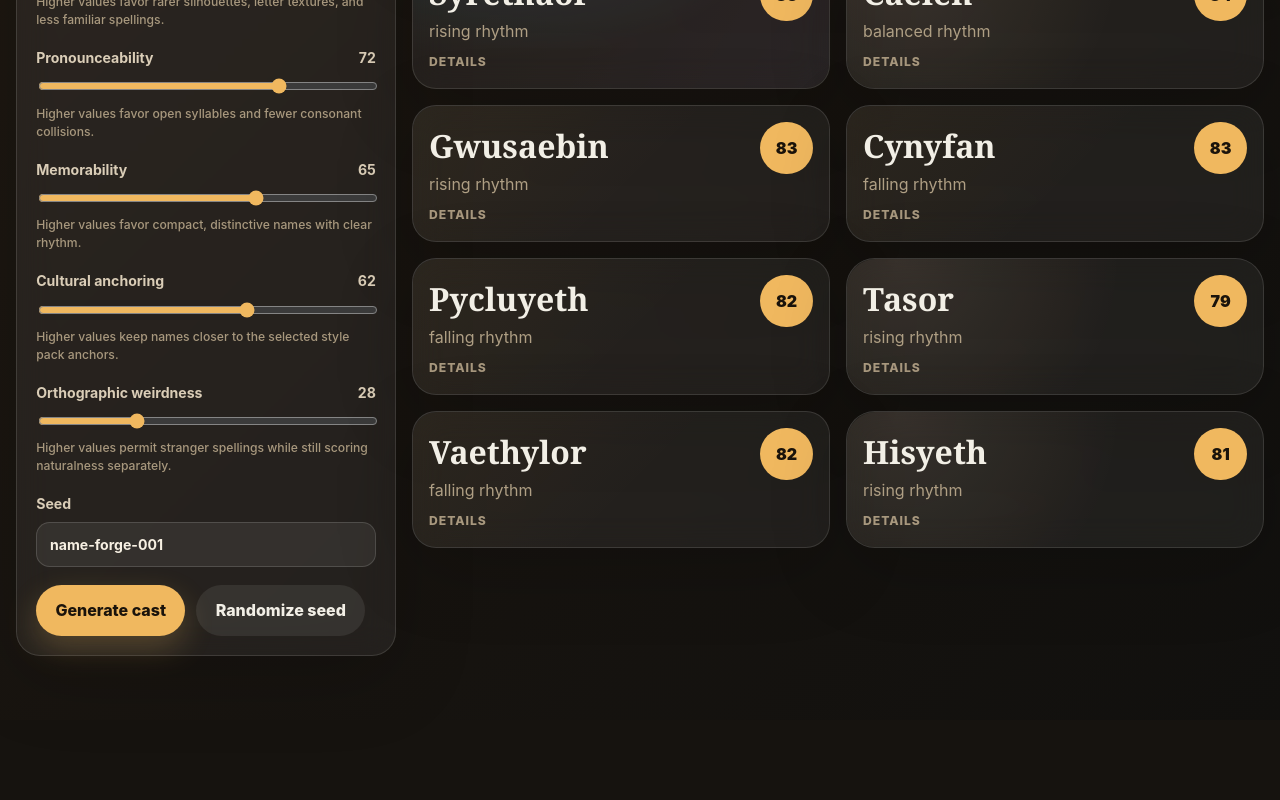
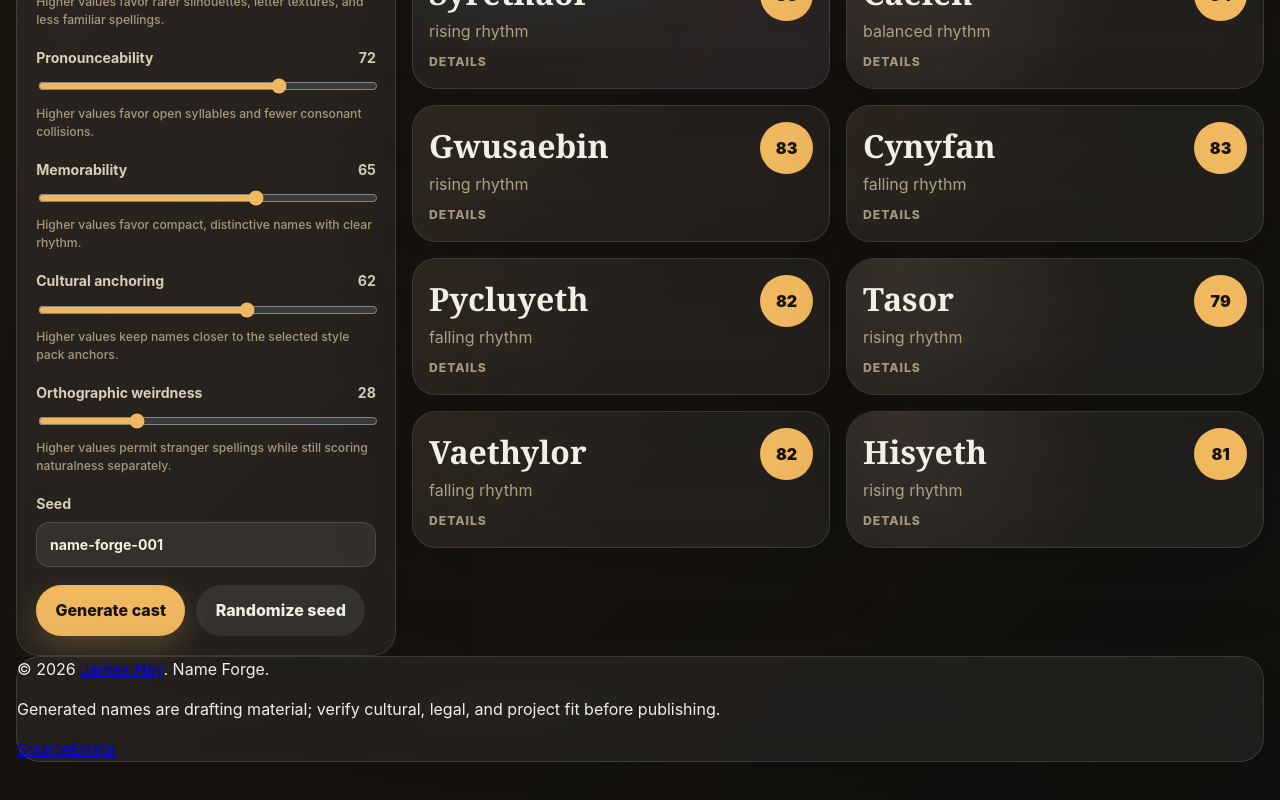
Before and after one commit to jaahay/name-forge, a React (Vite) app: page / in a window 1280 px wide. Shown: the part 601-1401 px from the top of the page. Before the commit the page ends 1321 px from the top, so only its background shows below. Built offline with nearby package versions, Linux system fonts and the light colour scheme.

Commit message:
[codex] Add frontend metadata links and footer

```diff
--- a/src/App.tsx
+++ b/src/App.tsx
@@ -5,6 +5,9 @@ import type { GenerationSettings, NameTexture, RarityBand, ScoreKey } from './en
 
 const registry = createDefaultRegistry();
 const stylePacks = registry.listStylePacks();
+const authorSiteUrl = 'https://jameshay-site.pages.dev/';
+const sourceUrl = 'https://github.com/jaahay/name-forge';
+const errataUrl = `${sourceUrl}/issues/new`;
 
 type ControlKey =
   | 'novelty'
@@ -170,6 +173,17 @@ export default function App() {
           </div>
         </section>
       </section>
+
+      <footer className="site-footer panel">
+        <div>
+          <p>&copy; 2026 <a href={authorSiteUrl} target="_blank" rel="noreferrer">James Hay</a>. Name Forge.</p>
+          <p>Generated names are drafting material; verify cultural, legal, and project fit before publishing.</p>
+        </div>
+        <nav className="footer-links" aria-label="Project links">
+          <a href={sourceUrl} target="_blank" rel="noreferrer">Source</a>
+          <a href={errataUrl} target="_blank" rel="noreferrer">Errata</a>
+        </nav>
+      </footer>
     </main>
   );
 }
```
